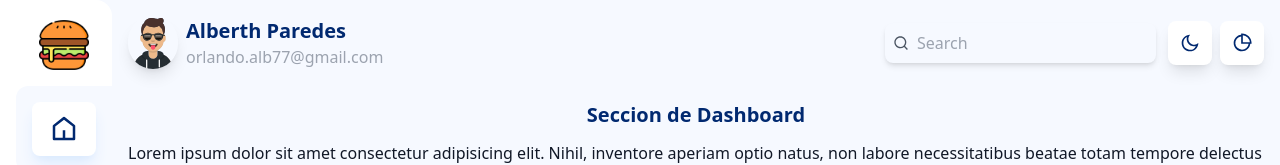
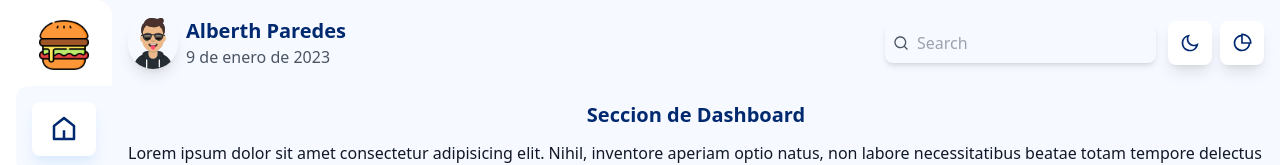
Before and after one commit to AlberthRKO/comifast, a Next.js app: page / in a window 1280 px wide. Shown: the top 165 px of the page. Built offline with nearby package versions, Linux system fonts and the light colour scheme.

Commit message:
detalles de semantica

```diff
--- a/components/shared/layout.js
+++ b/components/shared/layout.js
@@ -43,6 +43,16 @@ const Layout = ({ children, title = "", description = "" }) => {
     return null;
   }
 
+  // Sacar fecha js
+  const fecha = new Date();
+  //   const fechaFormateada = fecha.toLocaleDateString("es-ES");
+  const fechaFormateada = fecha.toLocaleDateString("es-ES", {
+    month: "long",
+    day: "numeric",
+    year: "numeric",
+  });
+  //   console.log(fechaFormateada);
+
   return (
     <>
       <Head>
@@ -70,7 +80,7 @@ const Layout = ({ children, title = "", description = "" }) => {
                 <div>
                   <h2 className="text-xl font-bold">{profile.name}</h2>
                   {/* <p className="text-gray-400">{fechaFormateada}</p> */}
-                  <p className="text-gray-400">{profile.email}</p>
+                  <p className="text-gray-600">{fechaFormateada}</p>
                 </div>
               </div>
               <div className="flex items-center gap-2">
--- a/components/shared/sidebar.js
+++ b/components/shared/sidebar.js
@@ -84,7 +84,7 @@ const Sidebar = ({ toggleOrder, showOrder }) => {
             }
           >
             <Link href="/notifications" legacyBehavior>
-              <a ria-label="notifications">
+              <a aria-label="notifications">
                 <RiNotification3Line className="icon" />
               </a>
             </Link>
@@ -95,7 +95,7 @@ const Sidebar = ({ toggleOrder, showOrder }) => {
             }
           >
             <Link href="/calendar" legacyBehavior>
-              <a ria-label="calendar">
+              <a aria-label="calendar">
                 <RiCalendarTodoLine className="icon" />
               </a>
             </Link>
```
